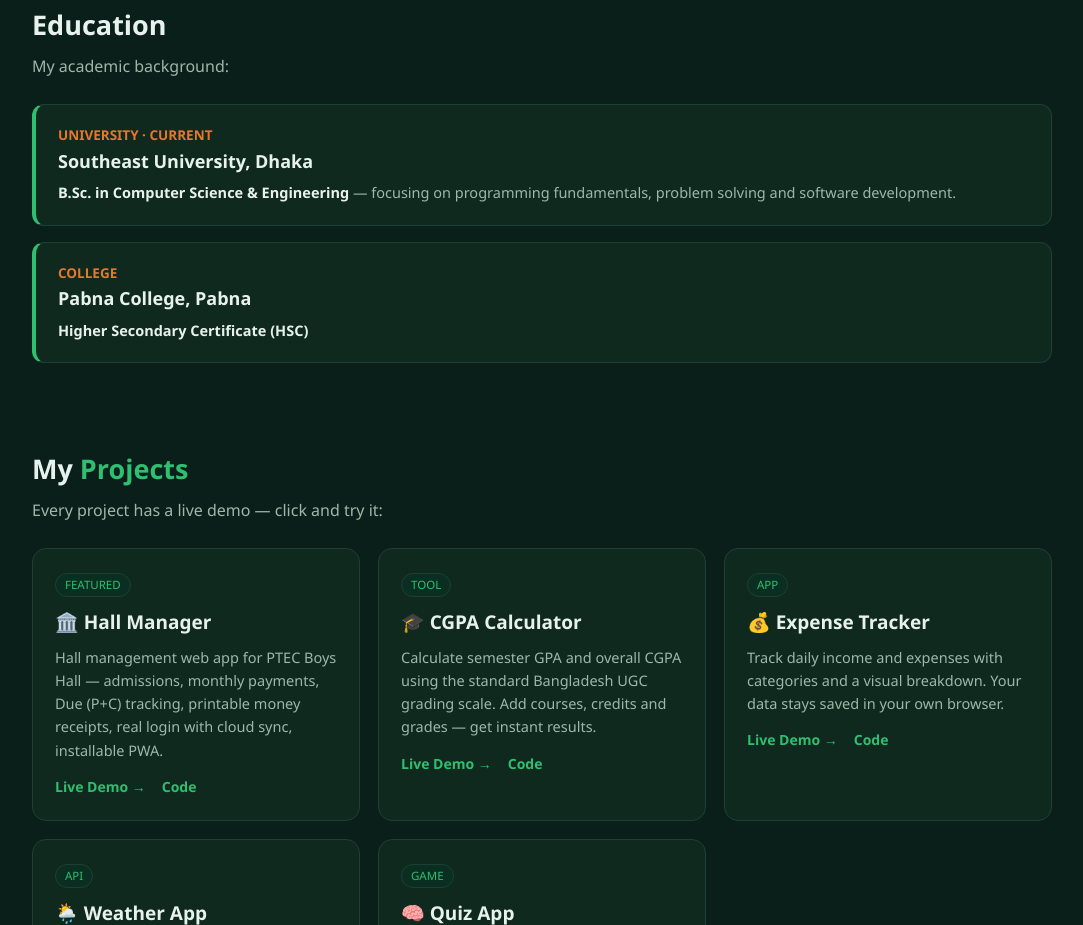
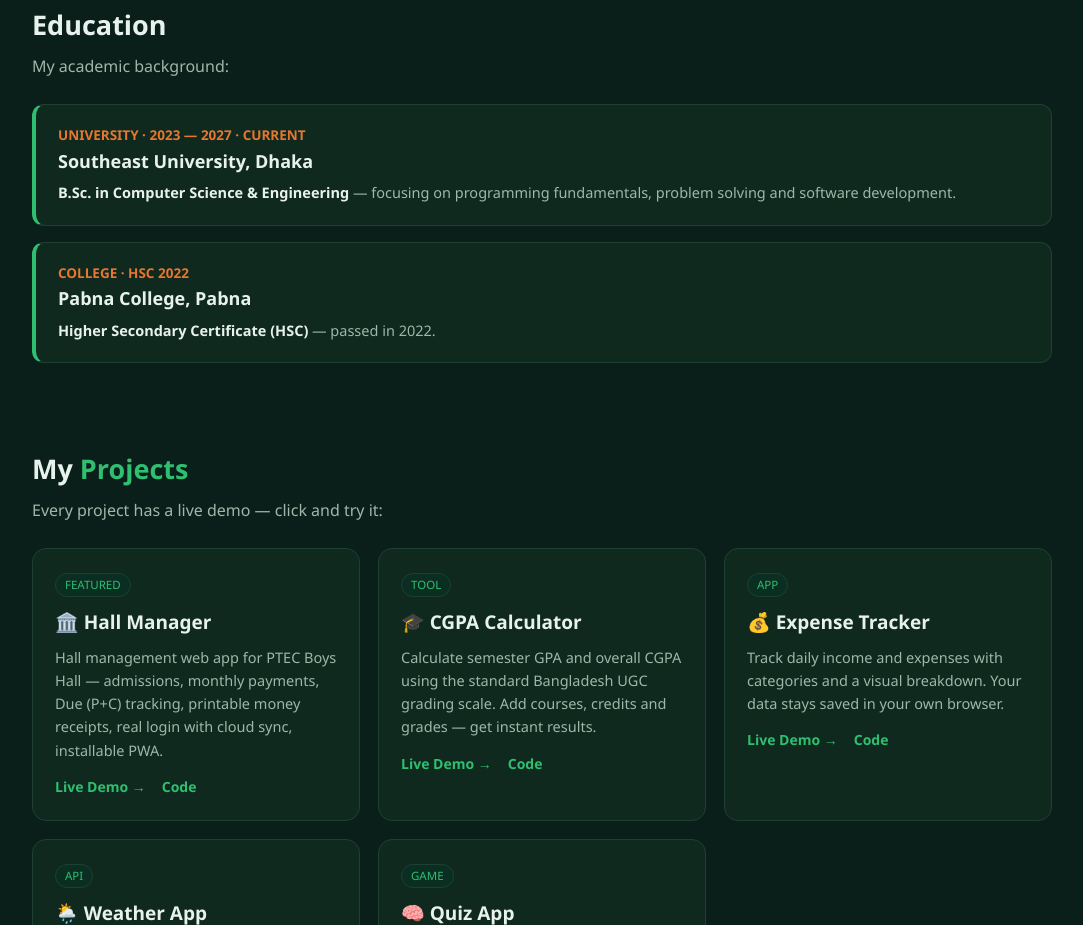
Before and after one commit to nafiz-xd/portfolio-website, a plain HTML site: page index.html in a window 1280 px wide. Shown: the part 1618-2543 px from the top of the page, without its empty margins (98-1181 px from the left). Drawn offline with Linux system fonts and the light colour scheme.

Commit message:
Add education years

```diff
--- a/index.html
+++ b/index.html
@@ -168,14 +168,14 @@
     <h2>Education</h2>
     <p class="sub">My academic background:</p>
     <div class="edu">
-      <div class="meta">UNIVERSITY · CURRENT</div>
+      <div class="meta">UNIVERSITY · 2023 — 2027 · CURRENT</div>
       <h3>Southeast University, Dhaka</h3>
       <p><b style="color:var(--text)">B.Sc. in Computer Science &amp; Engineering</b> — focusing on programming fundamentals, problem solving and software development.</p>
     </div>
     <div class="edu" style="margin-top:16px">
-      <div class="meta">COLLEGE</div>
+      <div class="meta">COLLEGE · HSC 2022</div>
       <h3>Pabna College, Pabna</h3>
-      <p><b style="color:var(--text)">Higher Secondary Certificate (HSC)</b></p>
+      <p><b style="color:var(--text)">Higher Secondary Certificate (HSC)</b> — passed in 2022.</p>
     </div>
   </section>
 
```
